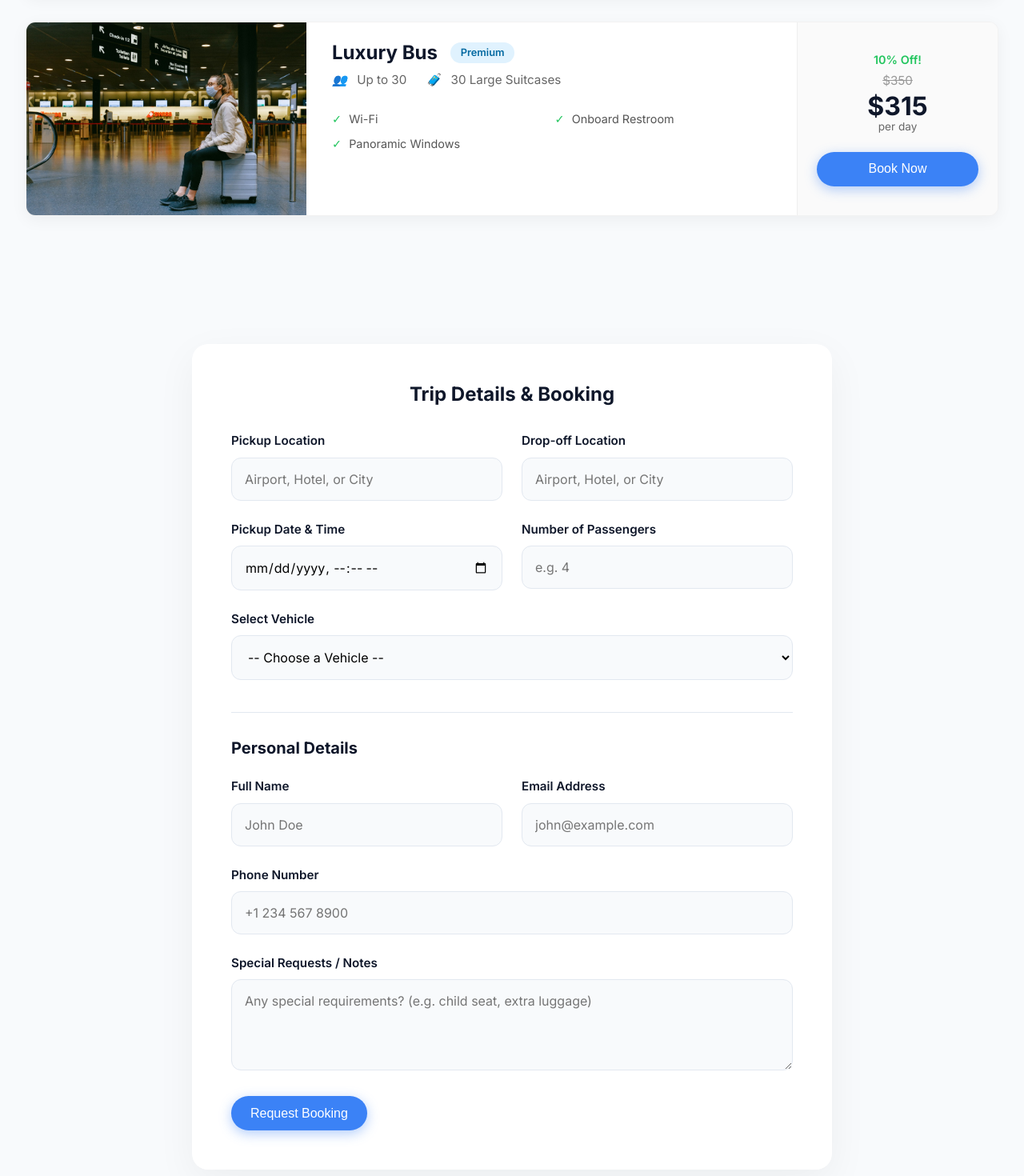
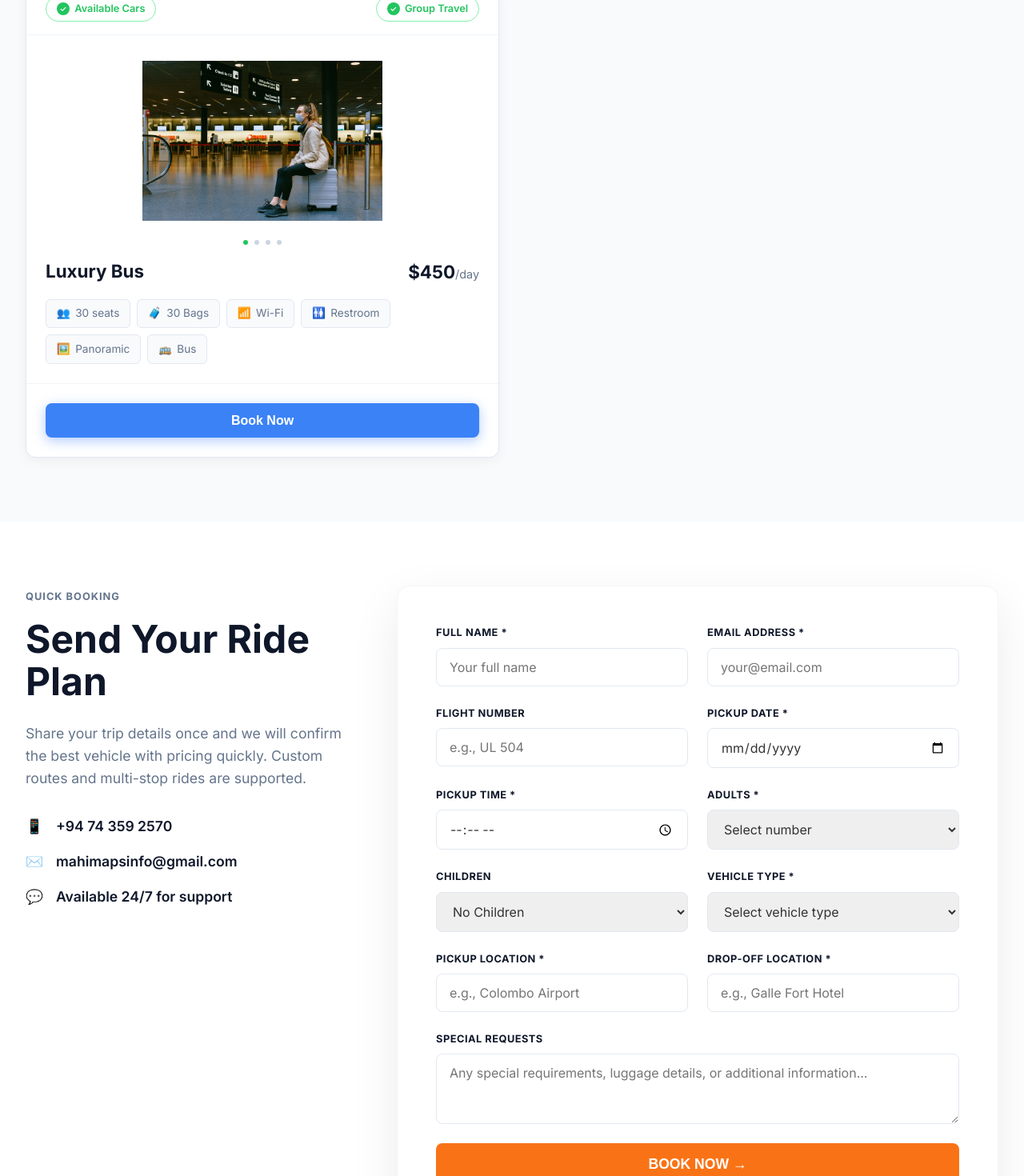
Before and after one commit to AMGRPrabhatha/eutours, a React (Vite) app: page /book-vehicle in a window 1280 px wide. Shown: the part 1330-2800 px from the top of the page at 80% size. Built offline with nearby package versions, Linux system fonts and the light colour scheme.

Commit message:
Redesign vehicle cards with pills and split booking form

```diff
--- a/src/assets/css/styles.css
+++ b/src/assets/css/styles.css
@@ -2812,9 +2812,10 @@ ul {
   text-shadow: 0 2px 10px rgba(0,0,0,0.4);
 }
 
-/* Fleet Section */
+/* Fleet Section (Redesigned) */
 .booking-fleet {
   padding: 5rem 0;
+  background: #f8fafc;
 }
 
 .booking-fleet .section-header {
@@ -2825,7 +2826,7 @@ ul {
 .booking-fleet .section-header h2 {
   font-size: 2.5rem;
   color: var(--primary);
-  margin-bottom: 1rem;
+  margin-bottom: 0.5rem;
 }
 
 .booking-fleet .section-header p {
@@ -2833,269 +2834,305 @@ ul {
   font-size: 1.1rem;
 }
 
-.fleet-list {
-  display: flex;
-  flex-direction: column;
+.fleet-grid-new {
+  display: grid;
+  grid-template-columns: repeat(2, 1fr);
   gap: 2rem;
 }
 
-.fleet-card {
-  display: flex;
+.fleet-card-new {
   background: var(--white);
   border-radius: 12px;
   overflow: hidden;
-  box-shadow: 0 5px 20px rgba(0,0,0,0.05);
-  border: 1px solid rgba(0,0,0,0.05);
-  transition: transform 0.3s ease, box-shadow 0.3s ease;
-}
-
-.fleet-card:hover {
-  transform: translateY(-5px);
-  box-shadow: 0 15px 35px rgba(0,0,0,0.1);
-}
-
-.fleet-img-wrapper {
-  flex: 0 0 350px;
-  overflow: hidden;
-}
-
-.fleet-img {
-  width: 100%;
-  height: 100%;
-  object-fit: cover;
-  transition: transform 0.5s ease;
-}
-
-.fleet-card:hover .fleet-img {
-  transform: scale(1.05);
-}
-
-.fleet-details {
-  flex: 1;
-  padding: 1.5rem 2rem;
-  border-right: 1px solid #eee;
-}
-
-.fleet-details-header {
-  display: flex;
-  align-items: center;
-  gap: 1rem;
-  margin-bottom: 0.5rem;
-}
-
-.fleet-details-header h3 {
-  font-size: 1.5rem;
+  box-shadow: 0 4px 15px rgba(0,0,0,0.05);
+  border: 1px solid #e2e8f0;
+  display: flex;
+  flex-direction: column;
+}
+
+.fleet-card-top {
+  display: flex;
+  justify-content: space-between;
+  padding: 1rem 1.5rem;
+  border-bottom: 1px solid #f1f5f9;
+}
+
+.fleet-top-tag {
+  font-size: 0.8rem;
+  font-weight: 600;
+  padding: 0.3rem 0.8rem;
+  border-radius: 20px;
+  display: flex;
+  align-items: center;
+  gap: 0.4rem;
+  border: 1px solid #e2e8f0;
+}
+
+.fleet-top-tag .tag-icon {
+  display: inline-flex;
+  align-items: center;
+  justify-content: center;
+  width: 16px;
+  height: 16px;
+  border-radius: 50%;
+  color: white;
+  font-size: 0.6rem;
+}
+
+.tag-alert {
+  color: #ef4444;
+  border-color: #fca5a5;
+}
+.tag-alert .tag-icon {
+  background: #ef4444;
+}
+
+.tag-success {
+  color: #22c55e;
+  border-color: #86efac;
+}
+.tag-success .tag-icon {
+  background: #22c55e;
+}
+
+.fleet-card-image-box {
+  padding: 2rem 0 1rem;
+  text-align: center;
+  background: #fff;
+}
+
+.fleet-card-image-box .fleet-img {
+  max-width: 90%;
+  height: 200px;
+  object-fit: contain;
+  margin: 0 auto;
+}
+
+.fleet-carousel-dots {
+  display: flex;
+  justify-content: center;
+  gap: 0.5rem;
+  margin-top: 1rem;
+}
+
+.fleet-carousel-dots .dot {
+  width: 6px;
+  height: 6px;
+  background: #cbd5e1;
+  border-radius: 50%;
+}
+.fleet-carousel-dots .dot.active {
+  background: #22c55e;
+}
+
+.fleet-card-header-new {
+  display: flex;
+  justify-content: space-between;
+  align-items: center;
+  padding: 0 1.5rem;
+  margin-bottom: 1rem;
+}
+
+.fleet-card-header-new h3 {
+  font-size: 1.4rem;
   color: var(--primary);
   margin: 0;
 }
 
-.fleet-badge {
-  background: #e0f2fe;
-  color: #0369a1;
-  padding: 0.2rem 0.8rem;
-  border-radius: 20px;
+.fleet-card-price strong {
+  font-size: 1.4rem;
+  color: var(--primary);
+}
+.fleet-card-price span {
+  font-size: 0.9rem;
+  color: #64748b;
+}
+
+.fleet-pill-grid {
+  display: flex;
+  flex-wrap: wrap;
+  gap: 0.5rem;
+  padding: 0 1.5rem;
+  margin-bottom: 1.5rem;
+}
+
+.fleet-pill {
+  display: flex;
+  align-items: center;
+  gap: 0.4rem;
+  padding: 0.4rem 0.8rem;
+  border: 1px solid #e2e8f0;
+  border-radius: 6px;
+  font-size: 0.85rem;
+  color: #64748b;
+  background: #f8fafc;
+}
+
+.fleet-card-footer {
+  padding: 1.5rem;
+  border-top: 1px solid #f1f5f9;
+  margin-top: auto;
+}
+
+.btn-book-now-new {
+  width: 100%;
+  background: #3b82f6;
+  color: white;
+  padding: 0.8rem;
+  border-radius: 8px;
+  font-weight: 600;
+  transition: background 0.3s ease;
+  border: none;
+  cursor: pointer;
+}
+.btn-book-now-new:hover {
+  background: #2563eb;
+}
+
+/* Booking Form Split Layout */
+.booking-form-section {
+  padding: 5rem 0;
+  background: #fff;
+}
+
+.booking-split-layout {
+  display: grid;
+  grid-template-columns: 400px 1fr;
+  gap: 4rem;
+  align-items: start;
+}
+
+.booking-split-info .quick-booking-label {
+  display: inline-block;
   font-size: 0.8rem;
-  font-weight: 600;
-}
-
-.fleet-specs {
-  display: flex;
-  gap: 1.5rem;
+  font-weight: 700;
+  letter-spacing: 1px;
+  color: #64748b;
+  margin-bottom: 1rem;
+}
+
+.booking-split-info h2 {
+  font-size: 3rem;
+  color: var(--primary);
+  line-height: 1.1;
   margin-bottom: 1.5rem;
-  color: #666;
-  font-size: 0.95rem;
-}
-
-.fleet-specs i {
-  margin-right: 0.5rem;
-}
-
-.fleet-features {
+}
+
+.booking-split-info p {
+  color: #64748b;
+  font-size: 1.1rem;
+  line-height: 1.6;
+  margin-bottom: 2rem;
+}
+
+.booking-contact-list {
   list-style: none;
   padding: 0;
   margin: 0;
+}
+
+.booking-contact-list li {
+  display: flex;
+  align-items: center;
+  gap: 1rem;
+  margin-bottom: 1rem;
+  color: #0f172a;
+  font-weight: 600;
+  font-size: 1.1rem;
+}
+
+.booking-contact-list .icon {
+  color: #3b82f6;
+}
+
+.booking-split-form-wrapper {
+  background: #fff;
+  border-radius: 16px;
+  padding: 3rem;
+  box-shadow: 0 20px 60px rgba(0,0,0,0.08);
+  border: 1px solid #f1f5f9;
+}
+
+.booking-form-new .form-row-new {
   display: grid;
   grid-template-columns: 1fr 1fr;
-  gap: 0.5rem;
-}
-
-.fleet-features li {
-  color: #555;
-  font-size: 0.9rem;
-}
-
-.fleet-action {
-  flex: 0 0 250px;
-  padding: 1.5rem;
-  display: flex;
-  flex-direction: column;
-  justify-content: center;
-  align-items: center;
-  text-align: center;
-  background: #fafafa;
-}
-
-.fleet-price-placeholder {
-  margin-bottom: 1.5rem;
-}
-
-.fleet-price-placeholder .discount {
-  display: block;
-  color: #22c55e;
-  font-weight: 600;
-  font-size: 0.9rem;
-  margin-bottom: 0.2rem;
-}
-
-.fleet-price-placeholder .price-strike {
-  display: block;
-  color: #999;
-  text-decoration: line-through;
-  font-size: 0.95rem;
-}
-
-.fleet-price-placeholder .price-current {
-  font-size: 2rem;
-  font-weight: 700;
-  color: var(--primary);
-  line-height: 1;
-  margin-top: 0.2rem;
-}
-
-.fleet-price-placeholder .per-day {
-  display: block;
-  font-size: 0.85rem;
-  color: #666;
-  font-weight: 400;
-  margin-top: 0.2rem;
-}
-
-.btn-book-now {
-  width: 100%;
-}
-
-@media (max-width: 992px) {
-  .fleet-card {
-    flex-direction: column;
-  }
-  .fleet-img-wrapper {
-    flex: auto;
-    height: 250px;
-  }
-  .fleet-details {
-    border-right: none;
-    border-bottom: 1px solid #eee;
-  }
-  .fleet-action {
-    flex: auto;
-    flex-direction: row;
-    justify-content: space-between;
-    align-items: center;
-    background: var(--white);
-    padding: 1.5rem 2rem;
-  }
-  .fleet-price-placeholder {
-    margin-bottom: 0;
-    text-align: left;
-  }
-  .btn-book-now {
-    width: auto;
-    padding: 0.8rem 2rem;
-  }
-}
-
-/* Booking Form Section */
-.booking-form-section {
-  padding: 5rem 0;
-}
-
-.booking-form-container {
-  max-width: 800px;
-  margin: 0 auto;
-}
-
-.booking-form-wrapper {
-  background: var(--white);
-  border-radius: 20px;
-  padding: 3rem;
-  box-shadow: 0 15px 50px rgba(0,0,0,0.05);
-}
-
-.booking-form-wrapper h2 {
-  text-align: center;
-  color: var(--primary);
-  margin-bottom: 2rem;
-}
-
-.booking-form .form-row {
-  display: flex;
   gap: 1.5rem;
   margin-bottom: 1.5rem;
 }
 
-.booking-form .form-group {
-  flex: 1;
+.booking-form-new .form-group-new {
+  display: flex;
+  flex-direction: column;
+}
+
+.booking-form-new .form-group-new.full-width {
+  grid-column: 1 / -1;
   margin-bottom: 1.5rem;
 }
 
-.booking-form .form-row .form-group {
-  margin-bottom: 0;
-}
-
-.booking-form label {
-  display: block;
+.booking-form-new label {
+  font-size: 0.8rem;
+  font-weight: 700;
+  color: #0f172a;
   margin-bottom: 0.5rem;
-  font-weight: 600;
-  color: var(--primary);
-  font-size: 0.95rem;
-}
-
-.booking-form input,
-.booking-form select,
-.booking-form textarea {
-  width: 100%;
-  padding: 1rem;
+  letter-spacing: 0.5px;
+}
+
+.booking-form-new input,
+.booking-form-new select,
+.booking-form-new textarea {
+  padding: 0.8rem 1rem;
   border: 1px solid #e2e8f0;
-  border-radius: 12px;
+  border-radius: 8px;
   font-size: 1rem;
   font-family: inherit;
-  transition: all 0.3s ease;
-  background: #f8fafc;
-}
-
-.booking-form input:focus,
-.booking-form select:focus,
-.booking-form textarea:focus {
+  color: #333;
+  transition: border-color 0.3s;
+}
+
+.booking-form-new input:focus,
+.booking-form-new select:focus,
+.booking-form-new textarea:focus {
   outline: none;
-  border-color: var(--accent);
-  box-shadow: 0 0 0 3px rgba(59, 130, 246, 0.1);
-  background: var(--white);
-}
-
-.form-divider {
-  height: 1px;
-  background: #e2e8f0;
-  margin: 2.5rem 0 2rem;
-}
-
-.booking-form h3 {
-  font-size: 1.25rem;
-  color: var(--primary);
-  margin-bottom: 1.5rem;
+  border-color: #f97316;
+}
+
+.btn-book-orange {
+  width: 100%;
+  background: #f97316;
+  color: white;
+  padding: 1rem;
+  font-size: 1.1rem;
+  font-weight: 700;
+  border-radius: 8px;
+  border: none;
+  cursor: pointer;
+  transition: background 0.3s;
+  display: flex;
+  justify-content: center;
+  align-items: center;
+  gap: 0.5rem;
+}
+.btn-book-orange:hover {
+  background: #ea580c;
+}
+
+@media (max-width: 992px) {
+  .fleet-grid-new {
+    grid-template-columns: 1fr;
+  }
+  .booking-split-layout {
+    grid-template-columns: 1fr;
+    gap: 3rem;
+  }
 }
 
 @media (max-width: 768px) {
-  .booking-hero-content h1 {
-    font-size: 2.5rem;
-  }
-  .booking-form-wrapper {
+  .booking-form-new .form-row-new {
+    grid-template-columns: 1fr;
+    gap: 1.5rem;
+  }
+  .booking-split-form-wrapper {
     padding: 2rem;
   }
-  .booking-form .form-row {
-    flex-direction: column;
-    gap: 1.5rem;
-  }
-  .booking-form .form-row .form-group {
-    margin-bottom: 0;
-  }
-}
+}
--- a/src/pages/BookVehicle.jsx
+++ b/src/pages/BookVehicle.jsx
@@ -21,25 +21,46 @@ const vehicles = [
     id: 'luxury-van',
     name: 'Luxury Van',
     image: '/images/luxury_van_1781075675269.webp',
-    passengers: 'Up to 7',
-    luggage: '7 Large Suitcases',
-    features: ['Wi-Fi', 'Leather Seats', 'Climate Control']
+    price: '$250',
+    topTags: [{text: 'Last in Unit', type: 'alert'}, {text: '25% Discount', type: 'success'}],
+    pills: [
+      { icon: '👥', text: '7 seats' },
+      { icon: '🧳', text: '7 Bags' },
+      { icon: '📶', text: 'Wi-Fi' },
+      { icon: '💺', text: 'Leather Seats' },
+      { icon: '❄️', text: 'Climate Control' },
+      { icon: '🚐', text: 'Van' }
+    ]
   },
   {
     id: 'premium-sedan',
     name: 'Premium Sedan',
     image: '/images/airport_transfers.jpg',
-    passengers: 'Up to 3',
-    luggage: '2 Large Suitcases',
-    features: ['Wi-Fi', 'Quiet Cabin', 'Refreshments']
+    price: '$180',
+    topTags: [{text: 'Available Cars', type: 'success'}, {text: '15% Discount', type: 'success'}],
+    pills: [
+      { icon: '👥', text: '3 seats' },
+      { icon: '🧳', text: '2 Bags' },
+      { icon: '📶', text: 'Wi-Fi' },
+      { icon: '🔇', text: 'Quiet Cabin' },
+      { icon: '🍾', text: 'Refreshments' },
+      { icon: '🚗', text: 'Sedan' }
+    ]
   },
   {
     id: 'luxury-bus',
     name: 'Luxury Bus',
     image: '/images/vehicle_fleet.jpg',
-    passengers: 'Up to 30',
-    luggage: '30 Large Suitcases',
-    features: ['Wi-Fi', 'Onboard Restroom', 'Panoramic Windows']
+    price: '$450',
+    topTags: [{text: 'Available Cars', type: 'success'}, {text: 'Group Travel', type: 'success'}],
+    pills: [
+      { icon: '👥', text: '30 seats' },
+      { icon: '🧳', text: '30 Bags' },
+      { icon: '📶', text: 'Wi-Fi' },
+      { icon: '🚻', text: 'Restroom' },
+      { icon: '🖼️', text: 'Panoramic' },
+      { icon: '🚌', text: 'Bus' }
+    ]
   }
 ];
 
@@ -79,42 +100,50 @@ const BookVehicle = () => {
           </motion.div>
 
           <motion.div
-            className="fleet-list"
+            className="fleet-grid-new"
             initial="hidden"
             whileInView="visible"
             viewport={{ once: true, amount: 0.2 }}
             variants={staggerContainer}
           >
             {vehicles.map((vehicle) => (
-              <motion.div className="fleet-card" key={vehicle.id} variants={fadeInUp}>
-                <div className="fleet-img-wrapper">
+              <motion.div className="fleet-card-new" key={vehicle.id} variants={fadeInUp}>
+                <div className="fleet-card-top">
+                  {vehicle.topTags.map((tag, idx) => (
+                    <span key={idx} className={`fleet-top-tag tag-${tag.type}`}>
+                      <span className="tag-icon">{tag.type === 'alert' ? '!' : '✓'}</span> {tag.text}
+                    </span>
+                  ))}
+                </div>
+
+                <div className="fleet-card-image-box">
                   <img src={vehicle.image} alt={vehicle.name} className="fleet-img" />
+                  <div className="fleet-carousel-dots">
+                    <span className="dot active"></span>
+                    <span className="dot"></span>
+                    <span className="dot"></span>
+                    <span className="dot"></span>
                   </div>
-                <div className="fleet-details">
-                  <div className="fleet-details-header">
+                </div>
+
+                <div className="fleet-card-header-new">
                   <h3>{vehicle.name}</h3>
-                    <span className="fleet-badge">Premium</span>
+                  <div className="fleet-card-price">
+                    <strong>{vehicle.price}</strong><span>/day</span>
                   </div>
-                  <div className="fleet-specs">
-                    <span><i className="icon-users">👥</i> {vehicle.passengers}</span>
-                    <span><i className="icon-luggage">🧳</i> {vehicle.luggage}</span>
                 </div>
-                  <ul className="fleet-features">
-                    {vehicle.features.map((feature, idx) => (
-                      <li key={idx}>
-                        <span style={{ color: '#22c55e', marginRight: '5px' }}>✓</span> {feature}
-                      </li>
+
+                <div className="fleet-pill-grid">
+                  {vehicle.pills.map((pill, idx) => (
+                    <div className="fleet-pill" key={idx}>
+                      <span className="pill-icon">{pill.icon}</span> {pill.text}
+                    </div>
                   ))}
-                  </ul>
                 </div>
-                <div className="fleet-action">
-                  <div className="fleet-price-placeholder">
-                    <span className="discount">10% Off!</span>
-                    <span className="price-strike">$350</span>
-                    <div className="price-current">$315 <span className="per-day">per day</span></div>
-                  </div>
+
+                <div className="fleet-card-footer">
                   <button
-                    className="btn btn-primary btn-book-now"
+                    className="btn btn-primary btn-book-now-new"
                     onClick={() => document.getElementById('booking-form-section').scrollIntoView({ behavior: 'smooth' })}
                   >
                     Book Now
@@ -129,74 +158,112 @@ const BookVehicle = () => {
       {/* Booking Form Section */}
       <section id="booking-form-section" className="booking-form-section bg-light section-padding">
         <div className="container">
-          <div className="booking-form-container">
+          <div className="booking-split-layout">
+
             <motion.div
-              className="booking-form-wrapper"
+              className="booking-split-info"
               initial="hidden"
               whileInView="visible"
               viewport={{ once: true, amount: 0.3 }}
               variants={fadeInUp}
             >
-              <h2>Trip Details & Booking</h2>
-              <form className="booking-form" onSubmit={(e) => e.preventDefault()}>
+              <span className="quick-booking-label">QUICK BOOKING</span>
+              <h2>Send Your Ride Plan</h2>
+              <p>Share your trip details once and we will confirm the best vehicle with pricing quickly. Custom routes and multi-stop rides are supported.</p>
 
-                <div className="form-row">
-                  <div className="form-group">
-                    <label htmlFor="pickupLocation">Pickup Location</label>
-                    <input type="text" id="pickupLocation" placeholder="Airport, Hotel, or City" required />
+              <ul className="booking-contact-list">
+                <li><span className="icon">📱</span> +94 74 359 2570</li>
+                <li><span className="icon">✉️</span> mahimapsinfo@gmail.com</li>
+                <li><span className="icon">💬</span> Available 24/7 for support</li>
+              </ul>
+            </motion.div>
+
+            <motion.div
+              className="booking-split-form-wrapper"
+              initial="hidden"
+              whileInView="visible"
+              viewport={{ once: true, amount: 0.3 }}
+              variants={fadeInUp}
+            >
+              <form className="booking-form-new" onSubmit={(e) => e.preventDefault()}>
+
+                <div className="form-row-new">
+                  <div className="form-group-new">
+                    <label htmlFor="fullName">FULL NAME *</label>
+                    <input type="text" id="fullName" placeholder="Your full name" required />
                   </div>
-                  <div className="form-group">
-                    <label htmlFor="dropoffLocation">Drop-off Location</label>
-                    <input type="text" id="dropoffLocation" placeholder="Airport, Hotel, or City" required />
+                  <div className="form-group-new">
+                    <label htmlFor="email">EMAIL ADDRESS *</label>
+                    <input type="email" id="email" placeholder="your@email.com" required />
                   </div>
                 </div>
 
-                <div className="form-row">
-                  <div className="form-group">
-                    <label htmlFor="pickupDate">Pickup Date & Time</label>
-                    <input type="datetime-local" id="pickupDate" required />
+                <div className="form-row-new">
+                  <div className="form-group-new">
+                    <label htmlFor="flightNumber">FLIGHT NUMBER</label>
+                    <input type="text" id="flightNumber" placeholder="e.g., UL 504" />
                   </div>
-                  <div className="form-group">
-                    <label htmlFor="passengers">Number of Passengers</label>
-                    <input type="number" id="passengers" min="1" max="15" placeholder="e.g. 4" required />
+                  <div className="form-group-new">
+                    <label htmlFor="pickupDate">PICKUP DATE *</label>
+                    <input type="date" id="pickupDate" required />
                   </div>
                 </div>
 
-                <div className="form-group">
-                  <label htmlFor="vehicleType">Select Vehicle</label>
+                <div className="form-row-new">
+                  <div className="form-group-new">
+                    <label htmlFor="pickupTime">PICKUP TIME *</label>
+                    <input type="time" id="pickupTime" required />
+                  </div>
+                  <div className="form-group-new">
+                    <label htmlFor="adults">ADULTS *</label>
+                    <select id="adults" required>
+                      <option value="">Select number</option>
+                      <option value="1">1</option>
+                      <option value="2">2</option>
+                      <option value="3">3</option>
+                      <option value="4+">4+</option>
+                    </select>
+                  </div>
+                </div>
+
+                <div className="form-row-new">
+                  <div className="form-group-new">
+                    <label htmlFor="children">CHILDREN</label>
+                    <select id="children">
+                      <option value="0">No Children</option>
+                      <option value="1">1</option>
+                      <option value="2">2</option>
+                      <option value="3+">3+</option>
+                    </select>
+                  </div>
+                  <div className="form-group-new">
+                    <label htmlFor="vehicleType">VEHICLE TYPE *</label>
                     <select id="vehicleType" required>
-                    <option value="">-- Choose a Vehicle --</option>
+                      <option value="">Select vehicle type</option>
                       {vehicles.map(v => (
                         <option key={v.id} value={v.id}>{v.name}</option>
                       ))}
                     </select>
                   </div>
+                </div>
 
-                <div className="form-divider"></div>
-                <h3>Personal Details</h3>
-
-                <div className="form-row">
-                  <div className="form-group">
-                    <label htmlFor="fullName">Full Name</label>
-                    <input type="text" id="fullName" placeholder="John Doe" required />
+                <div className="form-row-new">
+                  <div className="form-group-new">
+                    <label htmlFor="pickupLocation">PICKUP LOCATION *</label>
+                    <input type="text" id="pickupLocation" placeholder="e.g., Colombo Airport" required />
                   </div>
-                  <div className="form-group">
-                    <label htmlFor="email">Email Address</label>
-                    <input type="email" id="email" placeholder="john@example.com" required />
+                  <div className="form-group-new">
+                    <label htmlFor="dropoffLocation">DROP-OFF LOCATION *</label>
+                    <input type="text" id="dropoffLocation" placeholder="e.g., Galle Fort Hotel" required />
                   </div>
                 </div>
 
-                <div className="form-group">
-                  <label htmlFor="phone">Phone Number</label>
-                  <input type="tel" id="phone" placeholder="+1 234 567 8900" required />
+                <div className="form-group-new full-width">
+                  <label htmlFor="specialRequests">SPECIAL REQUESTS</label>
+                  <textarea id="specialRequests" rows="3" placeholder="Any special requirements, luggage details, or additional information..."></textarea>
                 </div>
 
-                <div className="form-group">
-                  <label htmlFor="notes">Special Requests / Notes</label>
-                  <textarea id="notes" rows="4" placeholder="Any special requirements? (e.g. child seat, extra luggage)"></textarea>
-                </div>
-
-                <button type="submit" className="btn btn-primary btn-block">Request Booking</button>
+                <button type="submit" className="btn btn-book-orange">BOOK NOW →</button>
               </form>
             </motion.div>
           </div>
```
Lines whose indentation alone changed are shown as unchanged.
